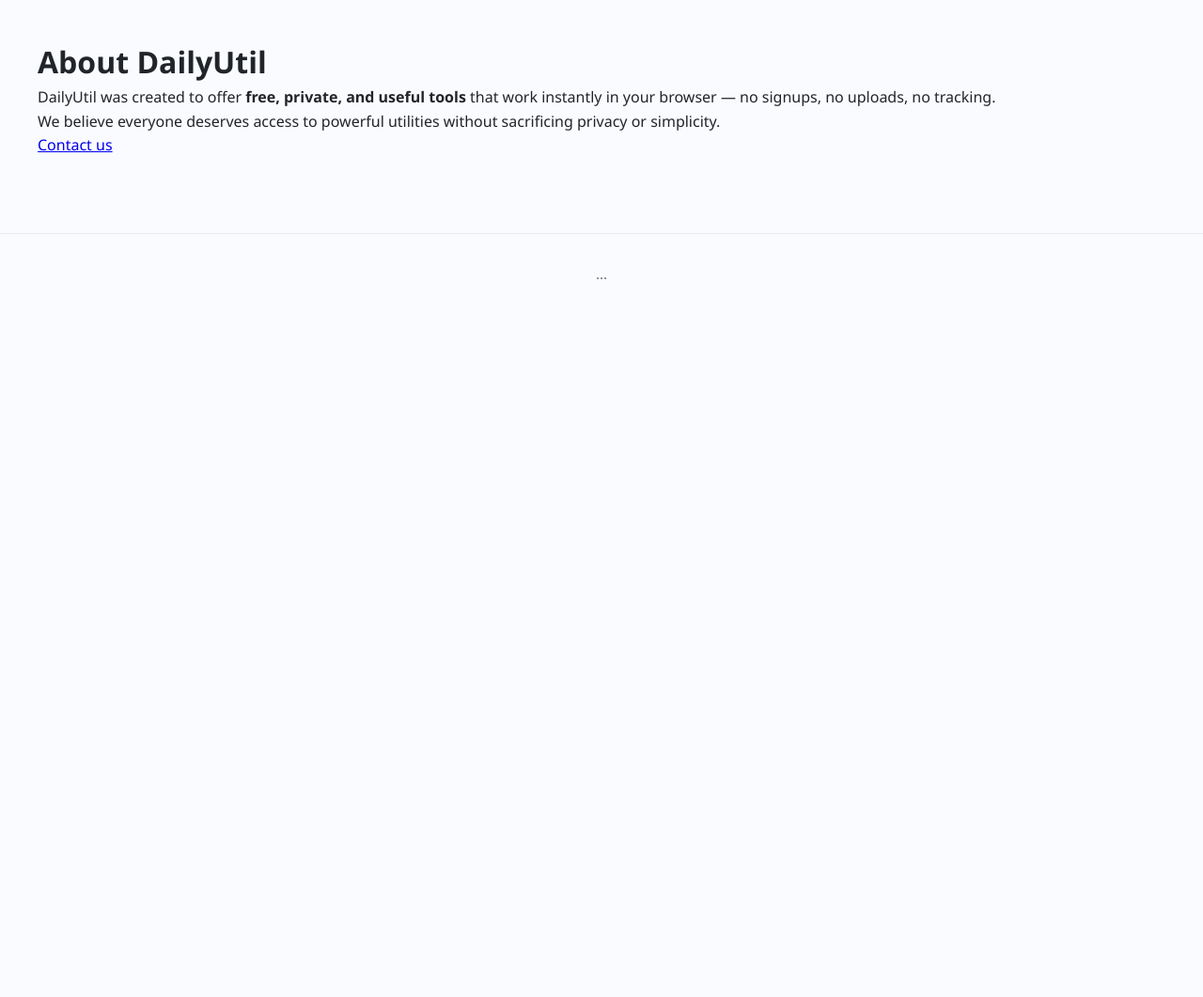
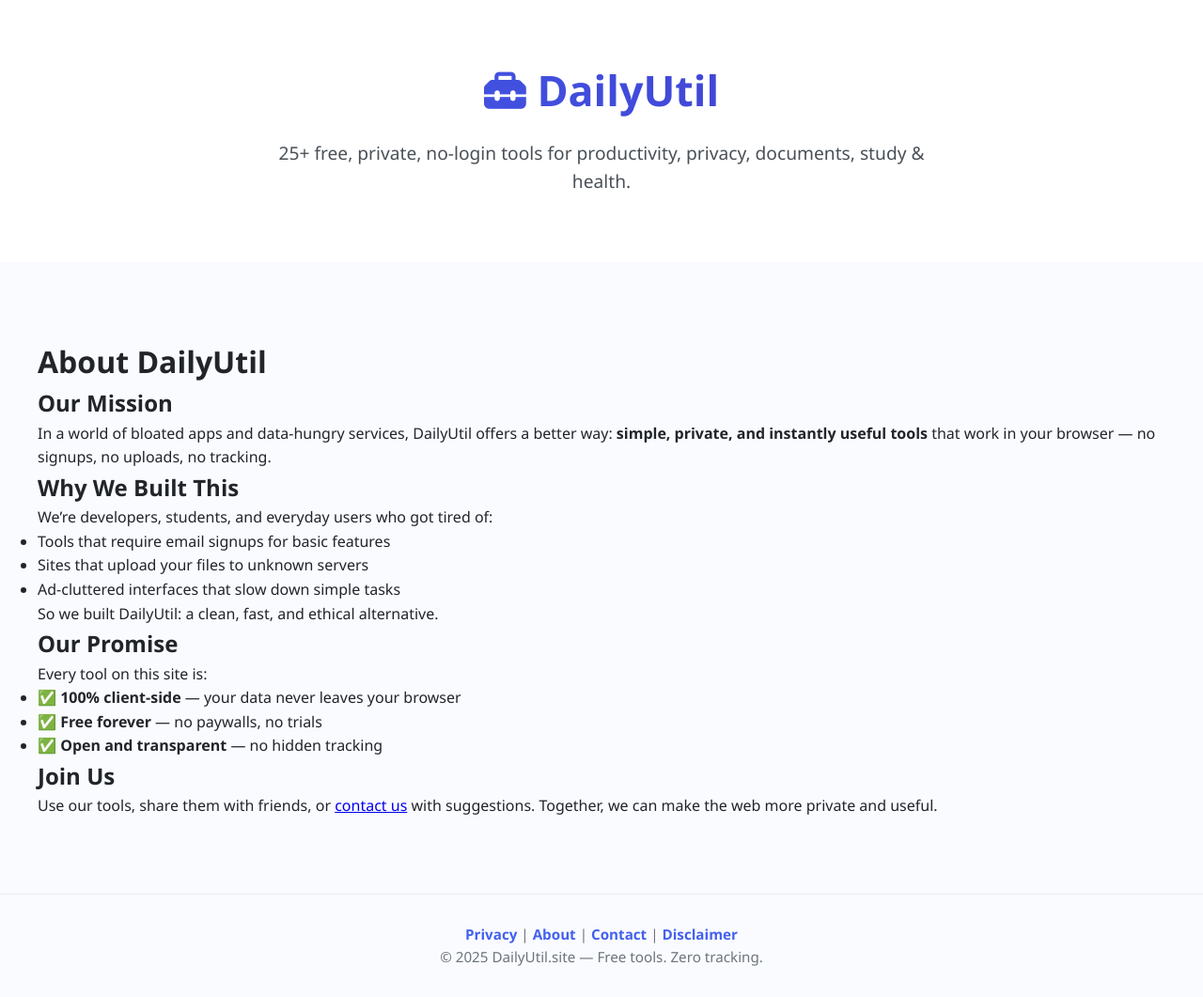
Before and after one commit to tharkikumar/dailyutil.site, a plain HTML site: page about.html in a window 1280 px wide. Shown: the whole page at 94% size. Before the commit the page ends 800 px from the top, so only its background shows below. Drawn offline with Linux system fonts and the light colour scheme.

Commit message:
Update about.html

```diff
--- a/about.html
+++ b/about.html
@@ -1,16 +1,60 @@
 <!DOCTYPE html>
-<html>
+<html lang="en">
 <head>
+  <meta charset="UTF-8" />
+  <meta name="viewport" content="width=device-width, initial-scale=1.0"/>
   <title>About — DailyUtil</title>
+  <meta name="description" content="Learn about DailyUtil's mission to provide private, useful tools without tracking or signups.">
   <link rel="stylesheet" href="/style.css">
+  <link rel="stylesheet" href="https://cdnjs.cloudflare.com/ajax/libs/font-awesome/6.4.0/css/all.min.css">
 </head>
 <body>
-  <div class="container" style="padding:40px 0;">
+
+  <header class="hero">
+    <div class="container">
+      <h1><i class="fas fa-toolbox"></i> DailyUtil</h1>
+      <p class="tagline">25+ free, private, no-login tools for productivity, privacy, documents, study & health.</p>
+    </div>
+  </header>
+
+  <main class="container" style="padding: 40px 0;">
     <h1>About DailyUtil</h1>
-    <p>DailyUtil was created to offer <strong>free, private, and useful tools</strong> that work instantly in your browser — no signups, no uploads, no tracking.</p>
-    <p>We believe everyone deserves access to powerful utilities without sacrificing privacy or simplicity.</p>
-    <p><a href="/contact.html">Contact us</a></p>
-  </div>
-  <footer>...</footer>
+
+    <h2>Our Mission</h2>
+    <p>In a world of bloated apps and data-hungry services, DailyUtil offers a better way: <strong>simple, private, and instantly useful tools</strong> that work in your browser — no signups, no uploads, no tracking.</p>
+
+    <h2>Why We Built This</h2>
+    <p>We’re developers, students, and everyday users who got tired of:</p>
+    <ul>
+      <li>Tools that require email signups for basic features</li>
+      <li>Sites that upload your files to unknown servers</li>
+      <li>Ad-cluttered interfaces that slow down simple tasks</li>
+    </ul>
+    <p>So we built DailyUtil: a clean, fast, and ethical alternative.</p>
+
+    <h2>Our Promise</h2>
+    <p>Every tool on this site is:</p>
+    <ul>
+      <li>✅ <strong>100% client-side</strong> — your data never leaves your browser</li>
+      <li>✅ <strong>Free forever</strong> — no paywalls, no trials</li>
+      <li>✅ <strong>Open and transparent</strong> — no hidden tracking</li>
+    </ul>
+
+    <h2>Join Us</h2>
+    <p>Use our tools, share them with friends, or <a href="/contact.html">contact us</a> with suggestions. Together, we can make the web more private and useful.</p>
+  </main>
+
+  <footer>
+    <div class="container">
+      <p>
+        <a href="/privacy.html">Privacy</a> |
+        <a href="/about.html">About</a> |
+        <a href="/contact.html">Contact</a> |
+        <a href="/disclaimer.html">Disclaimer</a>
+      </p>
+      <p>© 2025 DailyUtil.site — Free tools. Zero tracking.</p>
+    </div>
+  </footer>
+
 </body>
 </html>
```
